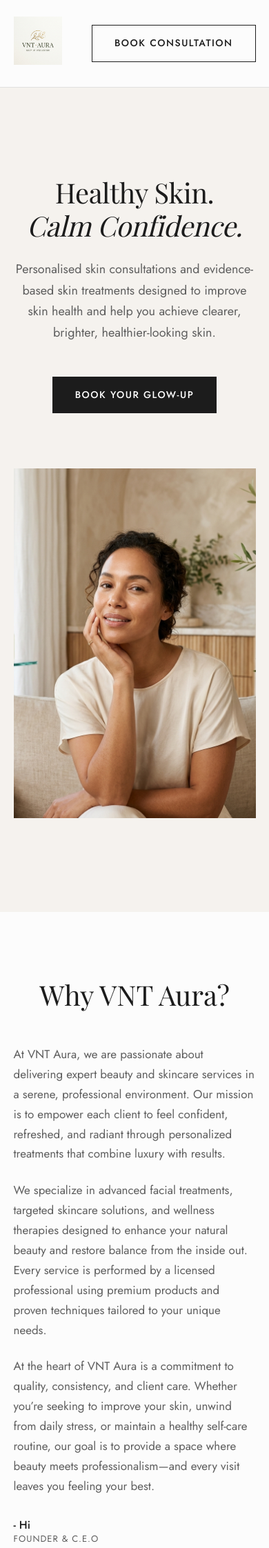
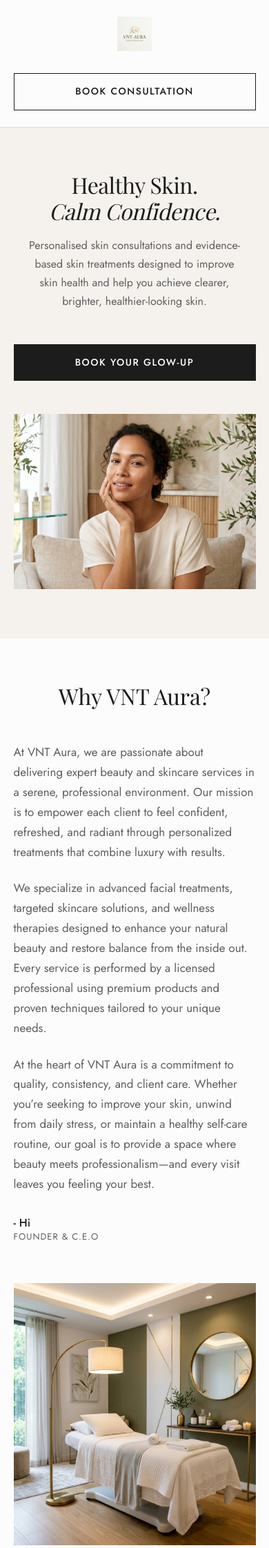
Before and after one commit to kiwixcompo/VNT-Aura-Skin-Wellness, a PHP site: page / in a window 390 px wide. Shown: the top 2244 px of the page at 69% size. Run offline with PHP 8.4, Linux system fonts and the light colour scheme; data comes from the database, SQL or seed files in the repository; some libraries are stand-ins or nearby versions; some web fonts are replaced.

Commit message:
Auto-sync:

```diff
--- a/style.css
+++ b/style.css
@@ -181,9 +181,46 @@ footer .logo img { height: 60px; filter: brightness(0) invert(1); margin-bottom:
 textarea.form-control { min-height: 120px; resize: vertical; }
 
 /* Responsive */
+@media (max-width: 992px) {
+  .nav-links { gap: 1.5rem; }
+  .split-layout { gap: 3rem; }
+}
+
 @media (max-width: 768px) {
-  .nav-links { display: none; }
-  .split-layout { flex-direction: column; }
-  .services-grid { grid-template-columns: 1fr; }
-  h1 { font-size: 2.5rem; }
+  /* Header adjustments */
+  .nav-container { flex-direction: column; gap: 1.5rem; text-align: center; }
+  .nav-links { display: flex; flex-wrap: wrap; justify-content: center; gap: 1rem; width: 100%; }
+  .nav-links a { font-size: 13px; }
+  .logo img { height: 50px; }
+
+  /* Typography */
+  h1 { font-size: 2.5rem; margin-bottom: 1rem; }
+  h2 { font-size: 2rem; }
+  h3 { font-size: 1.3rem; }
+  .hero p { font-size: 16px; padding: 0 1rem; }
+
+  /* Layout spacing */
+  .hero { padding: 4rem 0; }
+  .hero-image { margin-top: 3rem; }
+  .hero-image img { height: 40vh; }
+  section { padding: 4rem 0; }
+
+  /* Grids and Splits */
+  .split-layout { flex-direction: column; gap: 2rem; }
+  .split-image img { height: 45vh; }
+  .services-grid { grid-template-columns: 1fr; gap: 1.5rem; }
+  .service-card { padding: 2rem 1.5rem; }
+
+  /* Booking Form */
+  .booking-form { padding: 2rem 1.5rem !important; }
+
+  /* Footer */
+  footer { padding: 4rem 0 2rem; }
+  .footer-links { flex-direction: column; gap: 1rem; }
 }
+
+@media (max-width: 480px) {
+  h1 { font-size: 2rem; }
+  .hero-image img { height: 30vh; }
+  .btn { width: 100%; text-align: center; }
+}
```
